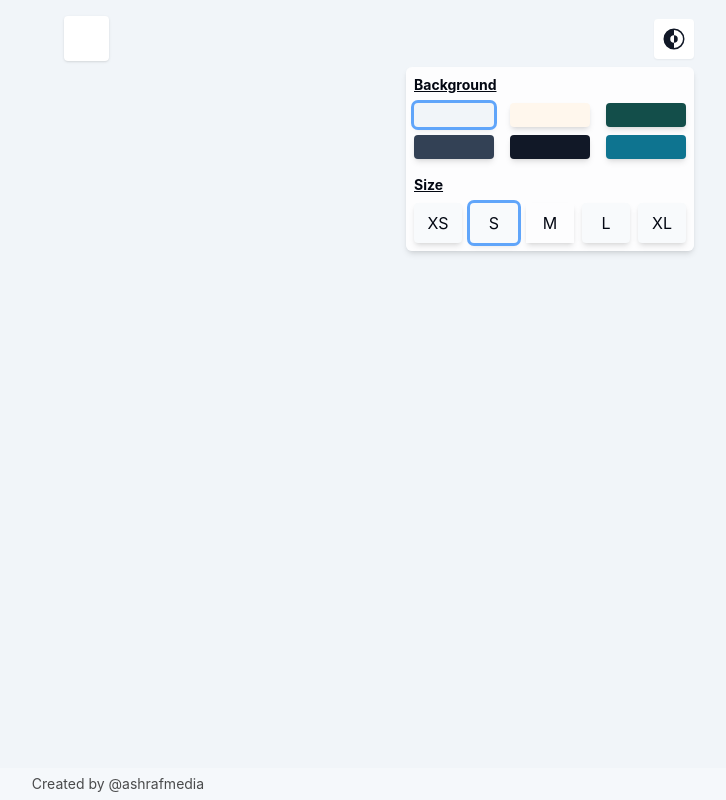
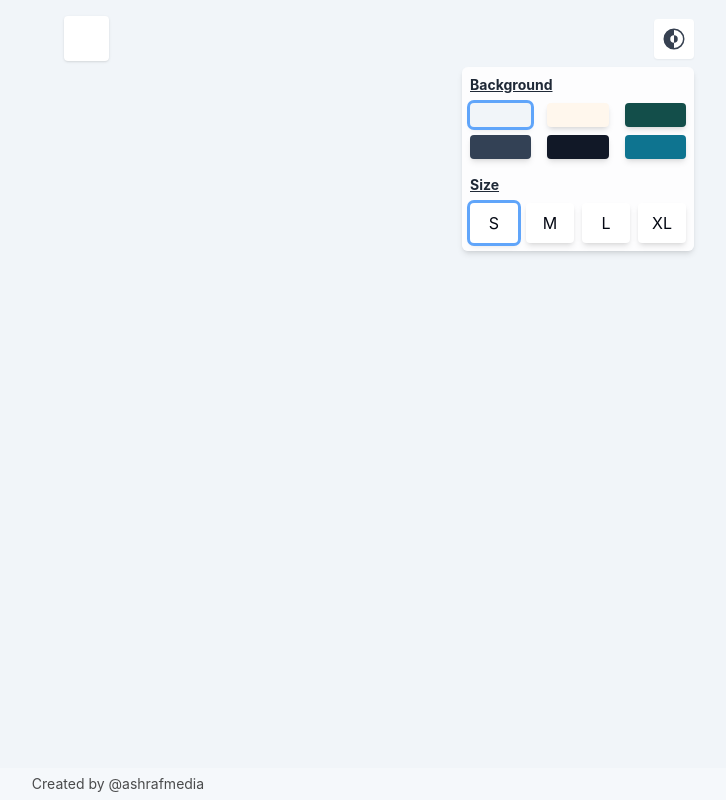
Before and after one commit to Ashrafw/excalitask-react, a React (Vite) app: page / in a window 1280 px wide. Both pictures are taken after a click on the button 1196 px from the left and 38 px from the top of the page. Shown: the whole page, without its empty margins (522-1248 px from the left). Built offline with nearby package versions, Linux system fonts and the light colour scheme; some icons are missing; a web font is replaced by a local one.

Commit message:
scale fix

```diff
--- a/src/components/Menu/MainMenu.tsx
+++ b/src/components/Menu/MainMenu.tsx
@@ -13,14 +13,16 @@ const MainMenu = () => {
     <div className="relative">
       <button
         onClick={() => setIsOpen((prev) => !prev)}
-        className={` p-2 flex shadow-sm justify-center items-center rounded bg-white text-gray-900  hover:bg-slate-100 text-2xl`}
+        className={` p-2 flex shadow-sm justify-center items-center rounded bg-white text-gray-700  hover:bg-slate-100 text-2xl`}
       >
         <IoInvertMode />
       </button>
       {isOpen ? (
         <div className=" absolute bg-white/85 mt-2 p-2 rounded-md  flex flex-col gap-4 right-0 z-20 shadow-md">
           <div>
-            <h2 className=" text-sm pb-2 underline font-bold">Background</h2>
+            <h2 className=" text-sm pb-2 underline font-bold text-gray-800">
+              Background
+            </h2>
             <div className=" grid grid-cols-3  gap-x-4 gap-y-2 items-center">
               <button
                 onClick={() => setBackgroundColour("bg-slate-100")}
@@ -65,20 +67,11 @@ const MainMenu = () => {
             </div> */}
           </div>
           <div>
-            <h2 className=" text-sm pb-2 underline font-bold">Size</h2>
+            <h2 className=" text-sm pb-2 underline font-bold text-gray-800">Size</h2>
             <div className=" flex  gap-2 items-center">
               <button
-                onClick={() => setZoomNum("zoom90")}
-                className={` w-12 h-10 bg-slate-50 rounded shadow-md  ${
-                  zoomNum === "zoom90" ? " ring-[3px] ring-blue-400 " : ""
-                } `}
-              >
-                {" "}
-                XS
-              </button>{" "}
-              <button
                 onClick={() => setZoomNum("zoom100")}
-                className={` w-12 h-10 bg-slate-50 rounded shadow-md  ${
+                className={` w-12 h-10 bg-white rounded shadow-md  ${
                   zoomNum === "zoom100" ? " ring-[3px] ring-blue-400 " : ""
                 } `}
               >
@@ -87,7 +80,7 @@ const MainMenu = () => {
               </button>
               <button
                 onClick={() => setZoomNum("zoom125")}
-                className={` w-12 h-10 bg-slate-50rounded shadow-md ${
+                className={` w-12 h-10 bg-white rounded shadow-md ${
                   zoomNum === "zoom125" ? " ring-[3px] ring-blue-400" : ""
                 }`}
               >
@@ -96,7 +89,7 @@ const MainMenu = () => {
               </button>
               <button
                 onClick={() => setZoomNum("zoom150")}
-                className={` w-12 h-10  bg-slate-50 rounded shadow-md ${
+                className={` w-12 h-10 bg-white rounded shadow-md ${
                   zoomNum === "zoom150" ? " ring-[3px] ring-blue-400" : ""
                 }`}
               >
@@ -105,7 +98,7 @@ const MainMenu = () => {
               </button>
               <button
                 onClick={() => setZoomNum("zoom160")}
-                className={` w-12 h-10  bg-slate-50 rounded shadow-md ${
+                className={` w-12 h-10 bg-white rounded shadow-md ${
                   zoomNum === "zoom160" ? " ring-[3px] ring-blue-400" : ""
                 }`}
               >
```
